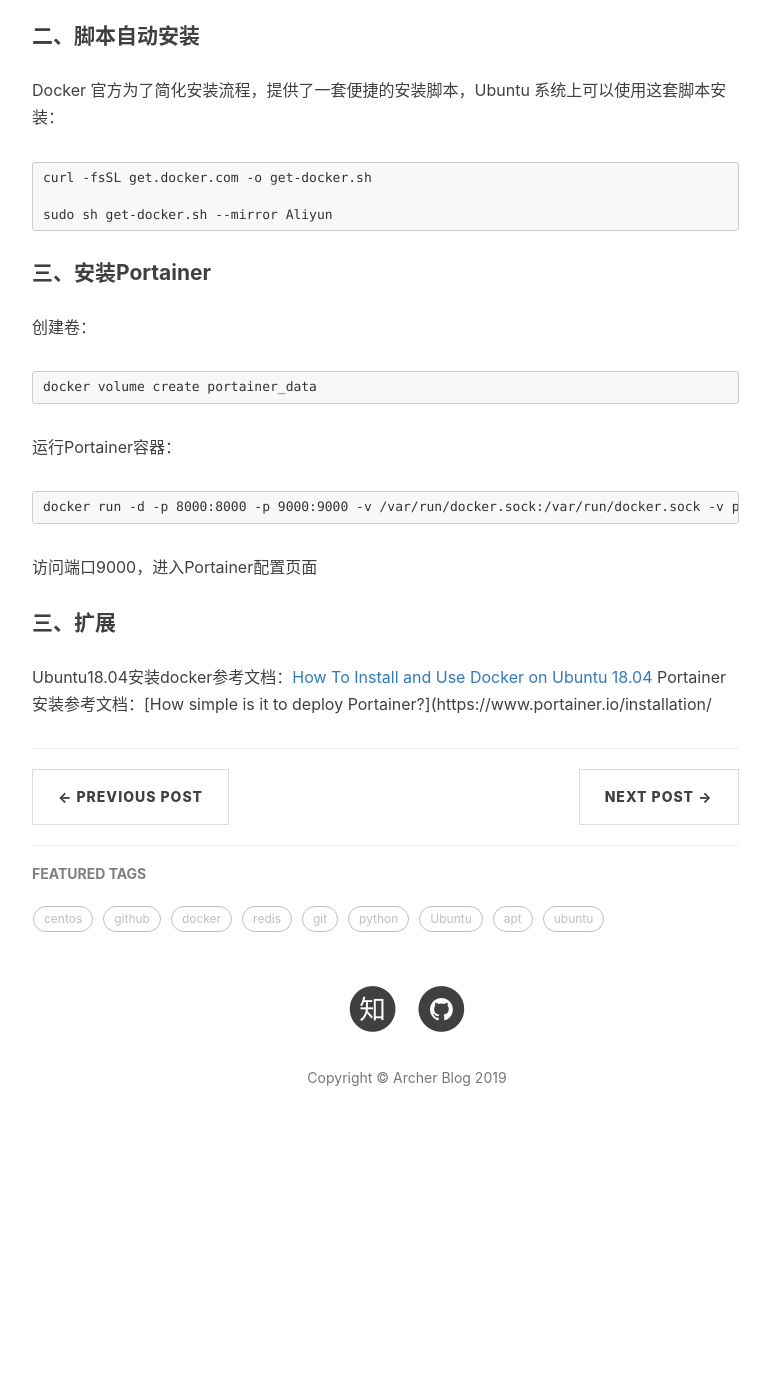
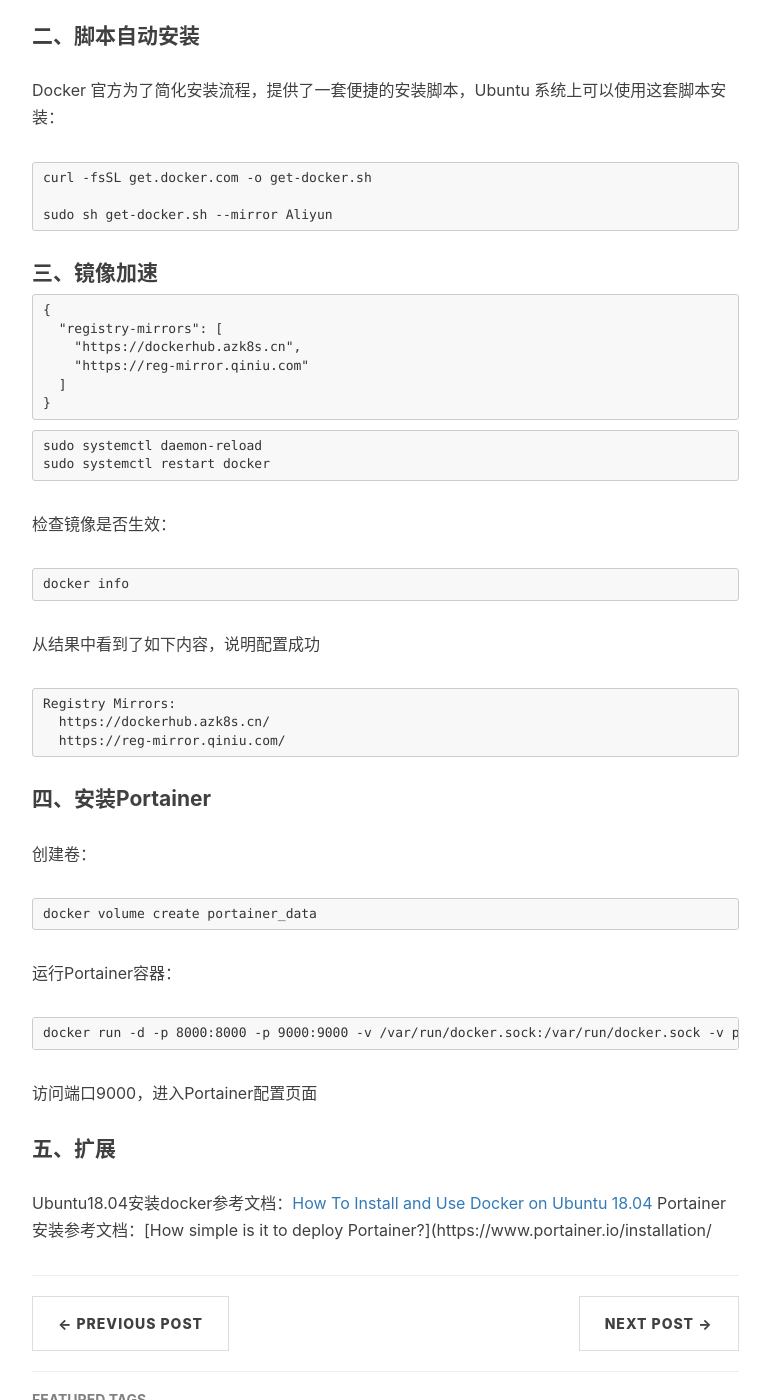
Before and after one commit to tangheng1995/tangheng1995.github.io, a Jekyll site: the page built from _posts/2019-09-11-Ubuntu-install-docker.md, in a window 1280 px wide and 1400 px high, scrolled down 2321 px. Shown: the whole window, without its empty margins (233-1003 px from the left). Built offline with Jekyll 4.4.1, drawn with Linux system fonts in a browser that asks for light colours; nearby versions of some CDN libraries; comment, search, counter and statistics services are not loaded; before the commit the page ends 3503 px from its top, so only the background shows below that.

Commit message:
update *.md

````diff
--- a/_posts/2019-09-11-Ubuntu-install-docker.md
+++ b/_posts/2019-09-11-Ubuntu-install-docker.md
@@ -96,7 +96,32 @@
 sudo sh get-docker.sh --mirror Aliyun
 ```
 
-#### 三、安装Portainer
+#### 三、镜像加速
+```text
+{
+  "registry-mirrors": [
+    "https://dockerhub.azk8s.cn",
+    "https://reg-mirror.qiniu.com"
+  ]
+}
+```
+```text
+sudo systemctl daemon-reload
+sudo systemctl restart docker
+```
+
+检查镜像是否生效：
+```text
+docker info
+```
+从结果中看到了如下内容，说明配置成功
+```text
+Registry Mirrors:
+  https://dockerhub.azk8s.cn/
+  https://reg-mirror.qiniu.com/
+```
+
+#### 四、安装Portainer
 
 创建卷：
 ```text
@@ -110,6 +135,6 @@
 
 访问端口9000，进入Portainer配置页面
 
-#### 三、扩展
+#### 五、扩展
 Ubuntu18.04安装docker参考文档：[How To Install and Use Docker on Ubuntu 18.04](https://www.digitalocean.com/community/tutorials/how-to-install-and-use-docker-on-ubuntu-18-04)
 Portainer安装参考文档：[How simple is it to deploy Portainer?](https://www.portainer.io/installation/
````
